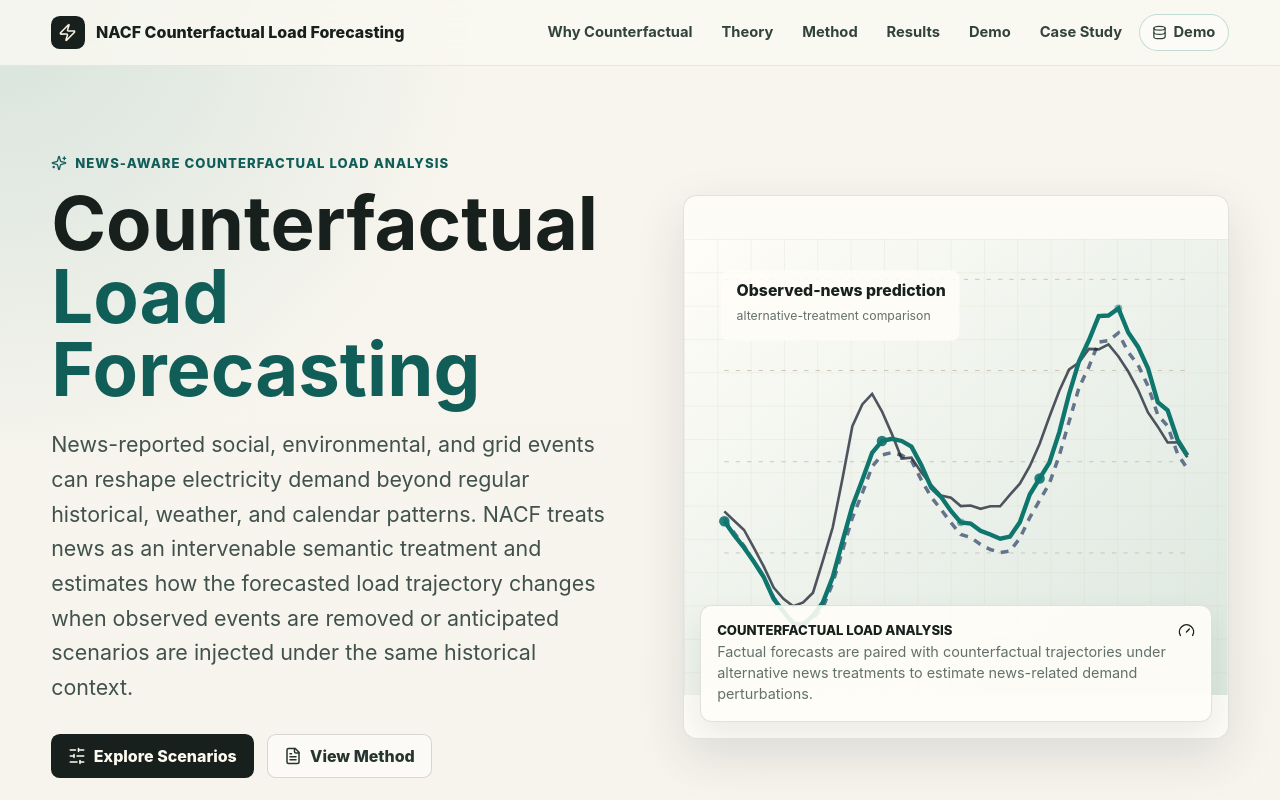
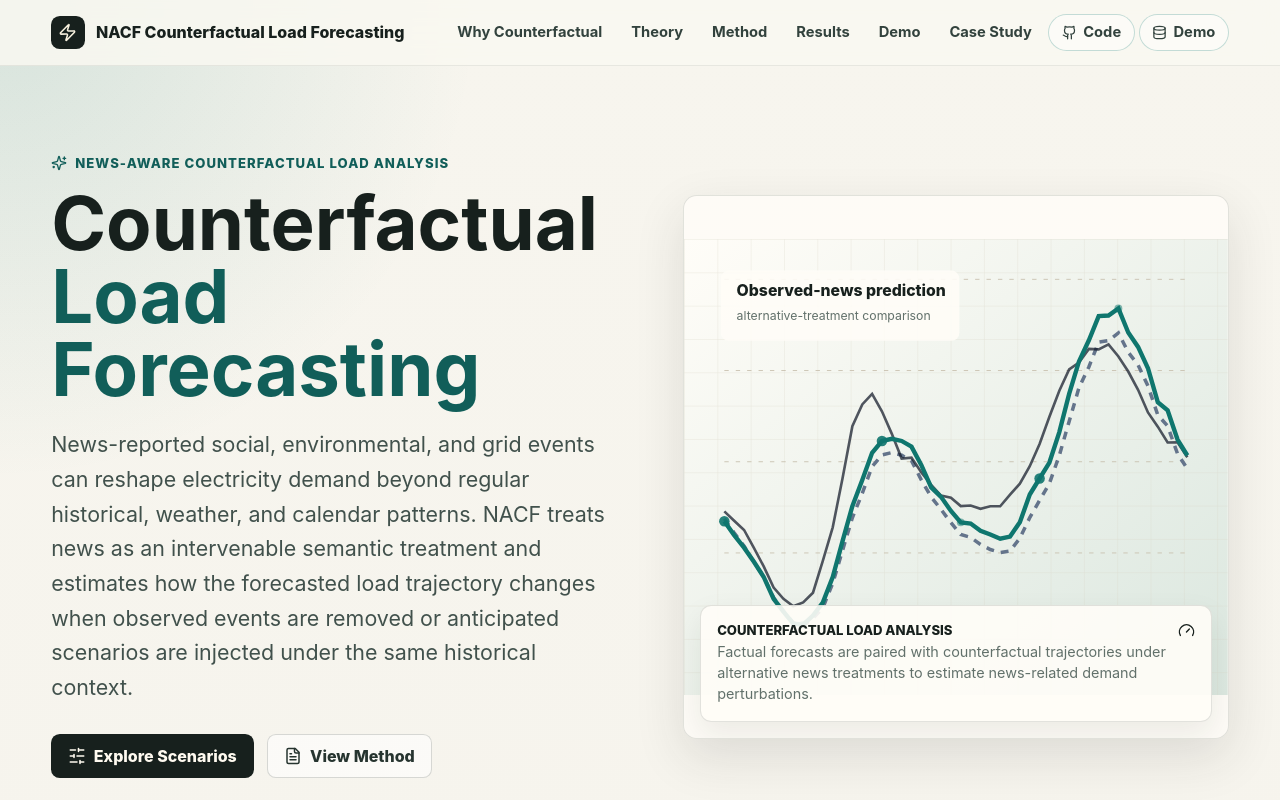
Before and after one commit to YujieChen8888/counterfactual-load-forecasting-web, a Next.js app: page / in a window 1280 px wide. Shown: the top 800 px of the page. Built offline with nearby package versions, Linux system fonts and the light colour scheme.

Commit message:
Add code repository link

```diff
--- a/src/app/page.tsx
+++ b/src/app/page.tsx
@@ -173,6 +173,7 @@ type DemoData = {
 
 const data = demoData as unknown as DemoData;
 const basePath = process.env.NEXT_PUBLIC_BASE_PATH || "";
+const repoUrl = "https://github.com/YujieChen8888/counterfactual-load-forecasting-web";
 const assetPath = (path: string) => `${basePath}${path}`;
 
 function MathBlock({ expression }: { expression: string }) {
@@ -798,6 +799,10 @@ export default function Home() {
           <a href="#results">Results</a>
           <a href="#demo">Demo</a>
           <a href="#case">Case Study</a>
+          <a className="nav-action" href={repoUrl} target="_blank" rel="noreferrer">
+            <Github size={15} />
+            Code
+          </a>
           <a className="nav-action" href="#demo" onClick={(e) => { e.preventDefault(); document.getElementById('demo')?.scrollIntoView({ behavior: 'smooth' }); }}>
             <Database size={15} />
             Demo
```
